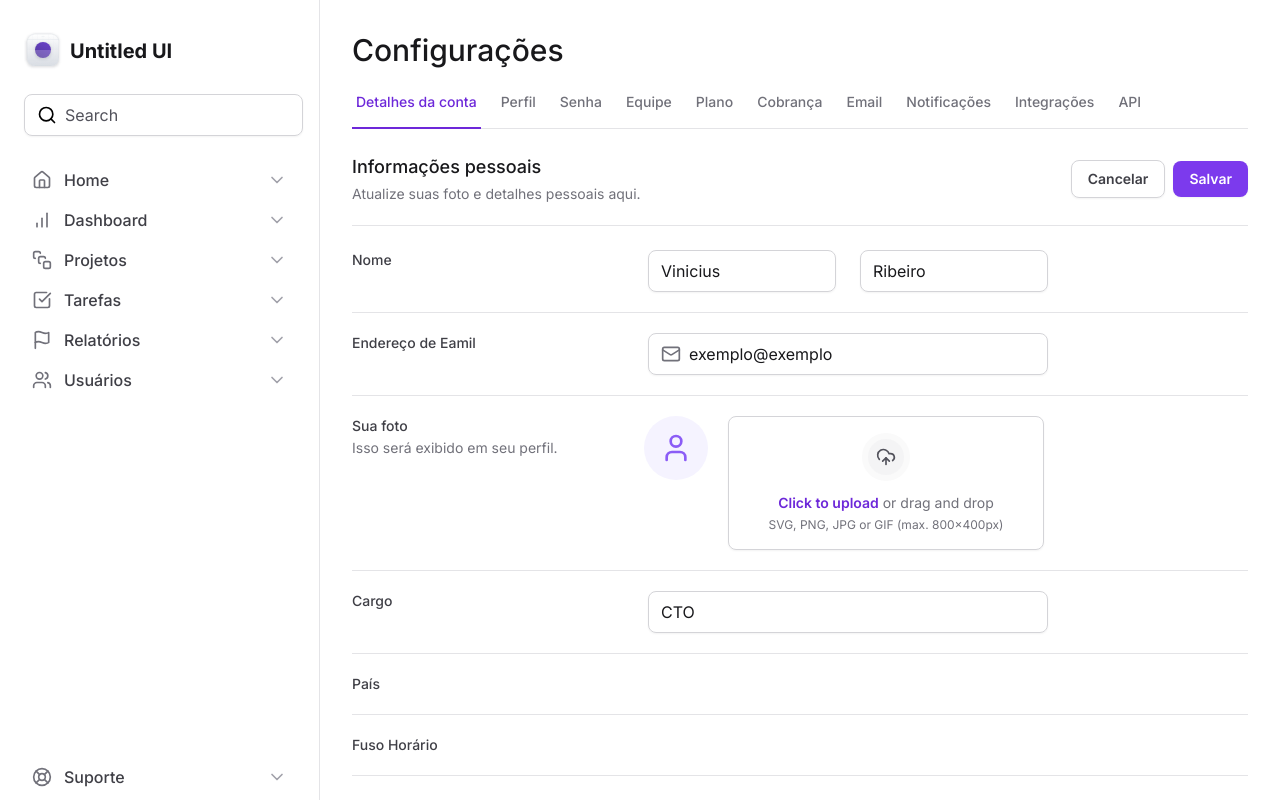
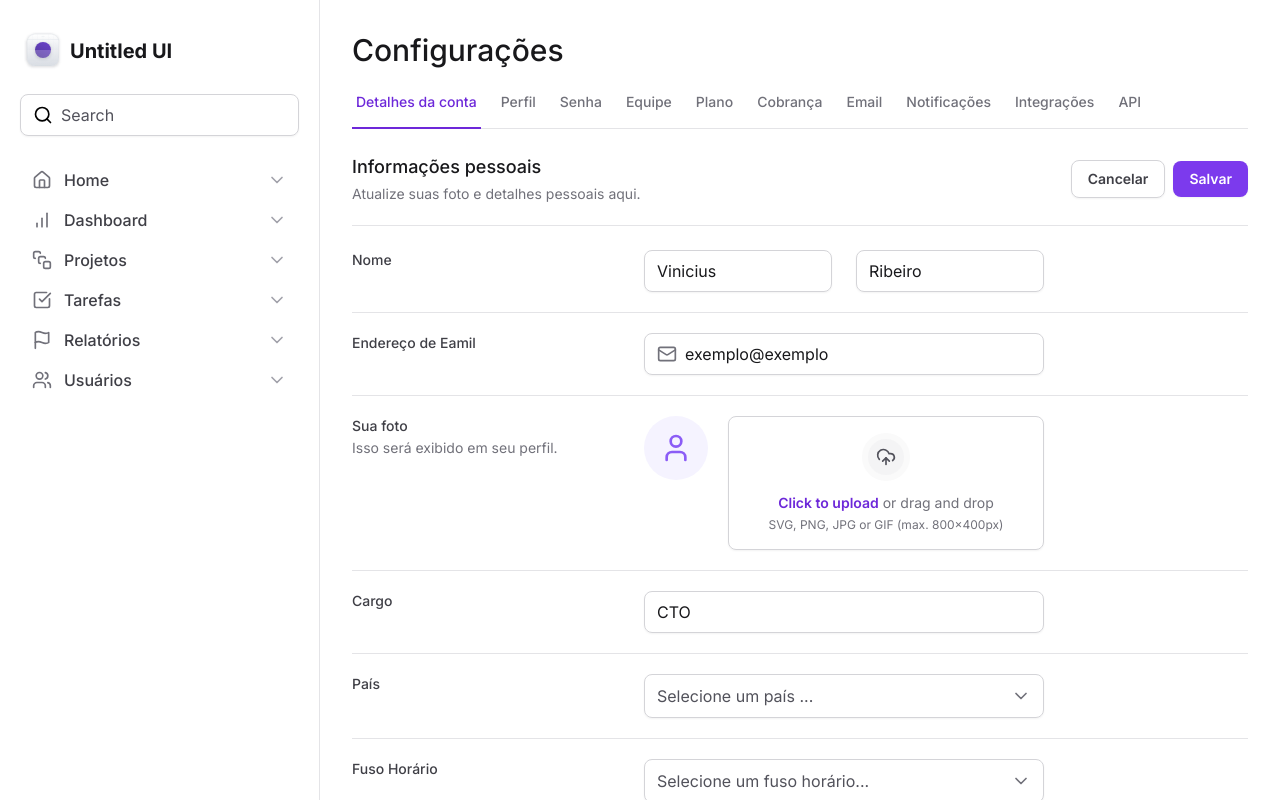
Before and after one commit to Viniciusrbr/tailwind-dashboard, a Next.js app: page / in a window 1280 px wide. Shown: the top 800 px of the page. Built offline with nearby package versions, Linux system fonts and the light colour scheme.

Commit message:
feat: componente de select de país

```diff
--- a/package.json
+++ b/package.json
@@ -9,6 +9,7 @@
     "lint": "next lint --ext .tsx --fix"
   },
   "dependencies": {
+    "@radix-ui/react-select": "^2.1.1",
     "@radix-ui/react-tabs": "^1.1.0",
     "framer-motion": "^11.5.2",
     "lucide-react": "^0.436.0",
--- a/src/app/page.tsx
+++ b/src/app/page.tsx
@@ -2,6 +2,8 @@
 import * as Input from '@/components/Input'
 import { Mail } from 'lucide-react'
 import * as FileInput from '@/components/Form/FileInput'
+import { Select } from '@/components/Form/Select'
+import { SelectItem } from '@/components/Form/Select/SelectItem'
 
 export default function Home() {
   return (
@@ -113,7 +115,10 @@
             >
               País
             </label>
-            <div />
+            <Select placeholder="Selecione um país ...">
+              <SelectItem value="br" text="Brasil" />
+              <SelectItem value="us" text="Estados Unidos" />
+            </Select>
           </div>
 
           <div className="grid grid-cols-form gap-3 pt-5">
@@ -123,7 +128,13 @@
             >
               Fuso Horário
             </label>
-            <div />
+            <Select placeholder="Selecione um fuso horário...">
+              <SelectItem
+                value="utc8"
+                text="Pacific Standard Time (UTC-08:00)"
+              />
+              <SelectItem value="utc3" text="America São Paulo (UTC-03:00)" />
+            </Select>
           </div>
 
           <div className="grid grid-cols-form gap-3 pt-5">
--- /dev/null
+++ b/src/components/Form/Select/SelectItem.tsx
@@ -0,0 +1,23 @@
+'use client'
+
+import * as Select from '@radix-ui/react-select'
+import { Check } from 'lucide-react'
+
+export type SelectItemProps = Select.SelectItemProps & {
+  text: string
+}
+
+export function SelectItem({ text, ...props }: SelectItemProps) {
+  return (
+    <Select.Item
+      className="flex items-center justify-between gap-2 px-3 py-2.5 outline-none data-[highlighted]:bg-zinc-50"
+      {...props}
+    >
+      <Select.ItemText className="text-black">{text}</Select.ItemText>
+
+      <Select.ItemIndicator>
+        <Check className="h-4 w-4 text-violet-500" />
+      </Select.ItemIndicator>
+    </Select.Item>
+  )
+}
--- /dev/null
+++ b/src/components/Form/Select/index.tsx
@@ -0,0 +1,37 @@
+'use client'
+
+import * as SelectPrimitive from '@radix-ui/react-select'
+import { ChevronDown } from 'lucide-react'
+import { ReactNode } from 'react'
+
+export interface SelectProps {
+  children: ReactNode
+  placeholder: string
+}
+
+export function Select({ children, placeholder }: SelectProps) {
+  return (
+    <SelectPrimitive.Root>
+      <SelectPrimitive.Trigger className="flex h-11 w-full items-center justify-between gap-2 rounded-lg border border-zinc-300 px-3 py-2 shadow-sm data-[placeholder]:text-zinc-600">
+        <SelectPrimitive.Value
+          placeholder={placeholder}
+          className="text-black"
+        />
+        <SelectPrimitive.Icon>
+          <ChevronDown className="h-5 w-5 text-zinc-500" />
+        </SelectPrimitive.Icon>
+      </SelectPrimitive.Trigger>
+
+      <SelectPrimitive.Portal>
+        <SelectPrimitive.Content
+          side="bottom"
+          position="popper"
+          sideOffset={8}
+          className="z-10 w-[--radix-select-trigger-width] overflow-hidden rounded-lg border border-zinc-200 bg-white"
+        >
+          <SelectPrimitive.Viewport>{children}</SelectPrimitive.Viewport>
+        </SelectPrimitive.Content>
+      </SelectPrimitive.Portal>
+    </SelectPrimitive.Root>
+  )
+}
--- a/src/components/Input.tsx
+++ b/src/components/Input.tsx
@@ -22,7 +22,7 @@
 export function Root(props: InputRootProps) {
   return (
     <div
-      className="mx-1 flex w-full items-center gap-2 rounded-lg border border-zinc-300 px-3 py-2 shadow-sm"
+      className="flex w-full items-center gap-2 rounded-lg border border-zinc-300 px-3 py-2 shadow-sm"
       {...props}
     />
   )
```
Also changed, not shown: 1 other file (tests, documents, lock files or other folders).
